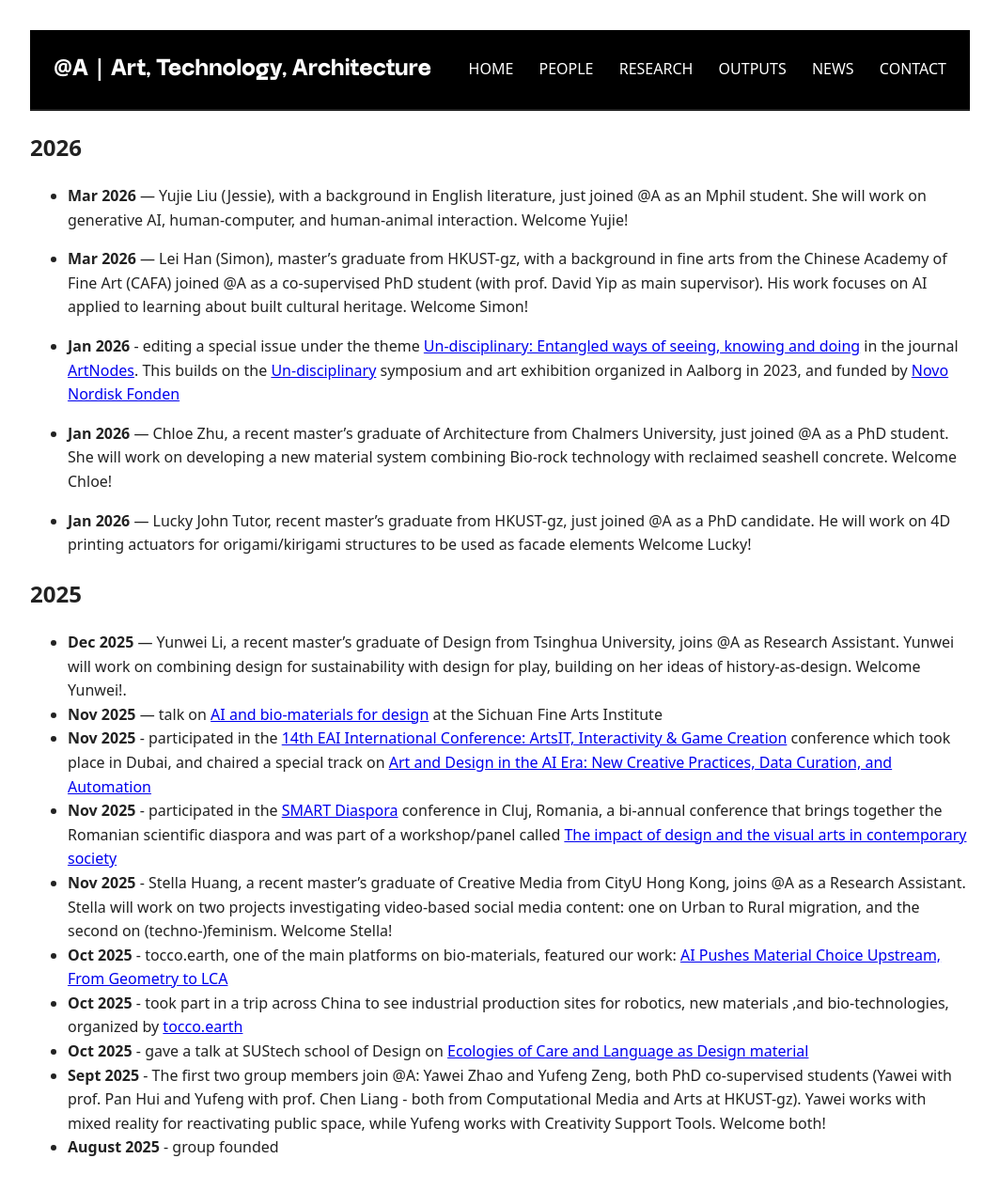
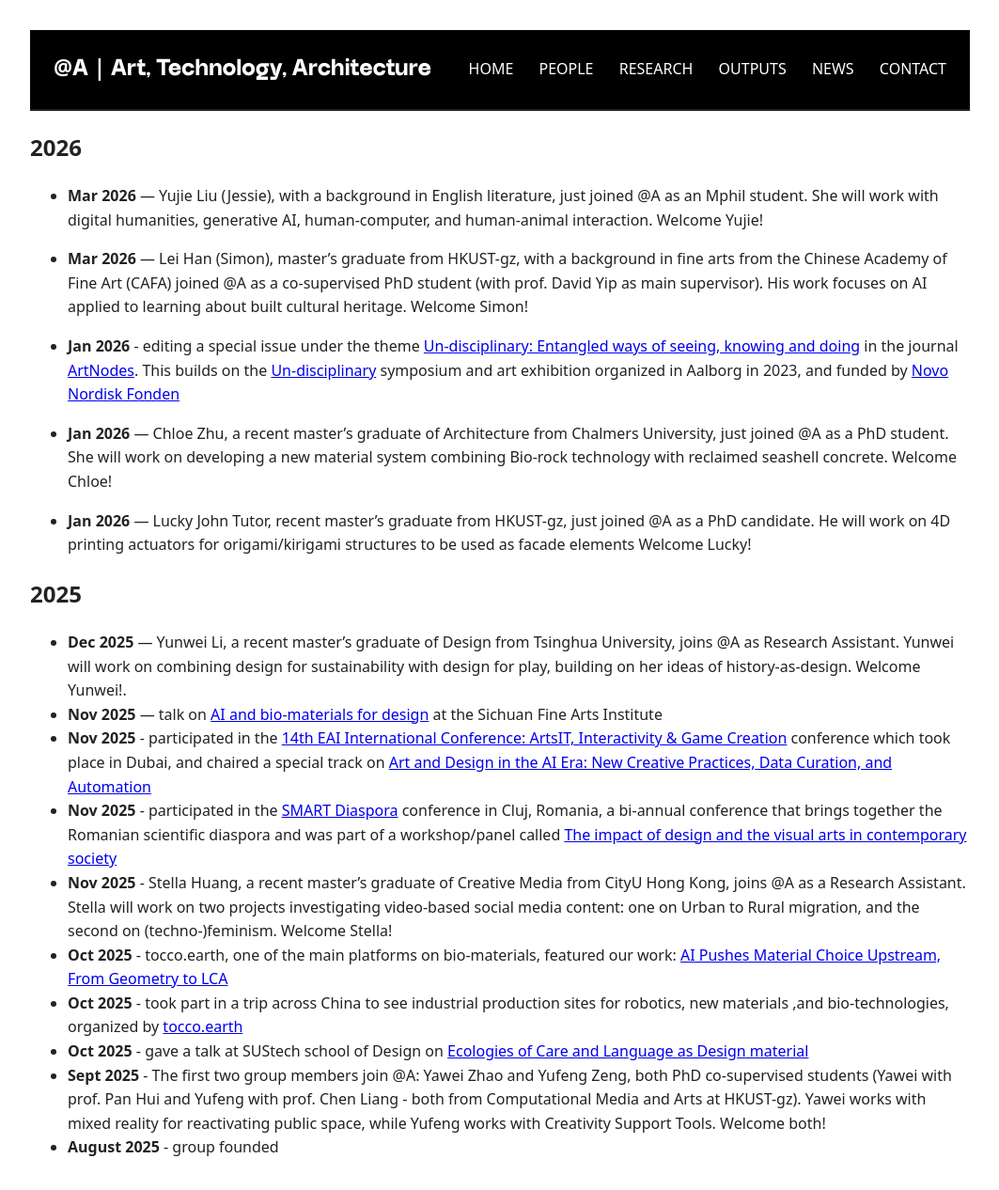
Before and after one commit to anqua/at-a, a Jekyll site: the page built from news.md, in a window 1280 px wide. Shown: the whole page at 94% size, without its empty margins (108-1171 px from the left). Built offline with Jekyll 4.4.1, drawn with Linux system fonts in a browser that asks for light colours; some web fonts are replaced.

Commit message:
Update news.md

```diff
--- a/news.md
+++ b/news.md
@@ -5,7 +5,7 @@ title: News
 
 ## 2026
 
-- **Mar 2026** — Yujie Liu (Jessie), with a background in English literature, just joined @A as an Mphil student. She will work on generative AI, human-computer, and human-animal interaction. Welcome Yujie!
+- **Mar 2026** — Yujie Liu (Jessie), with a background in English literature, just joined @A as an Mphil student. She will work with digital humanities, generative AI, human-computer, and human-animal interaction. Welcome Yujie!
 
 - **Mar 2026** — Lei Han (Simon), master's graduate from HKUST-gz, with a background in fine arts from the Chinese Academy of Fine Art (CAFA) joined @A as a co-supervised PhD student (with prof. David Yip as main supervisor). His work focuses on AI applied to learning about built cultural heritage. Welcome Simon!
 
```
